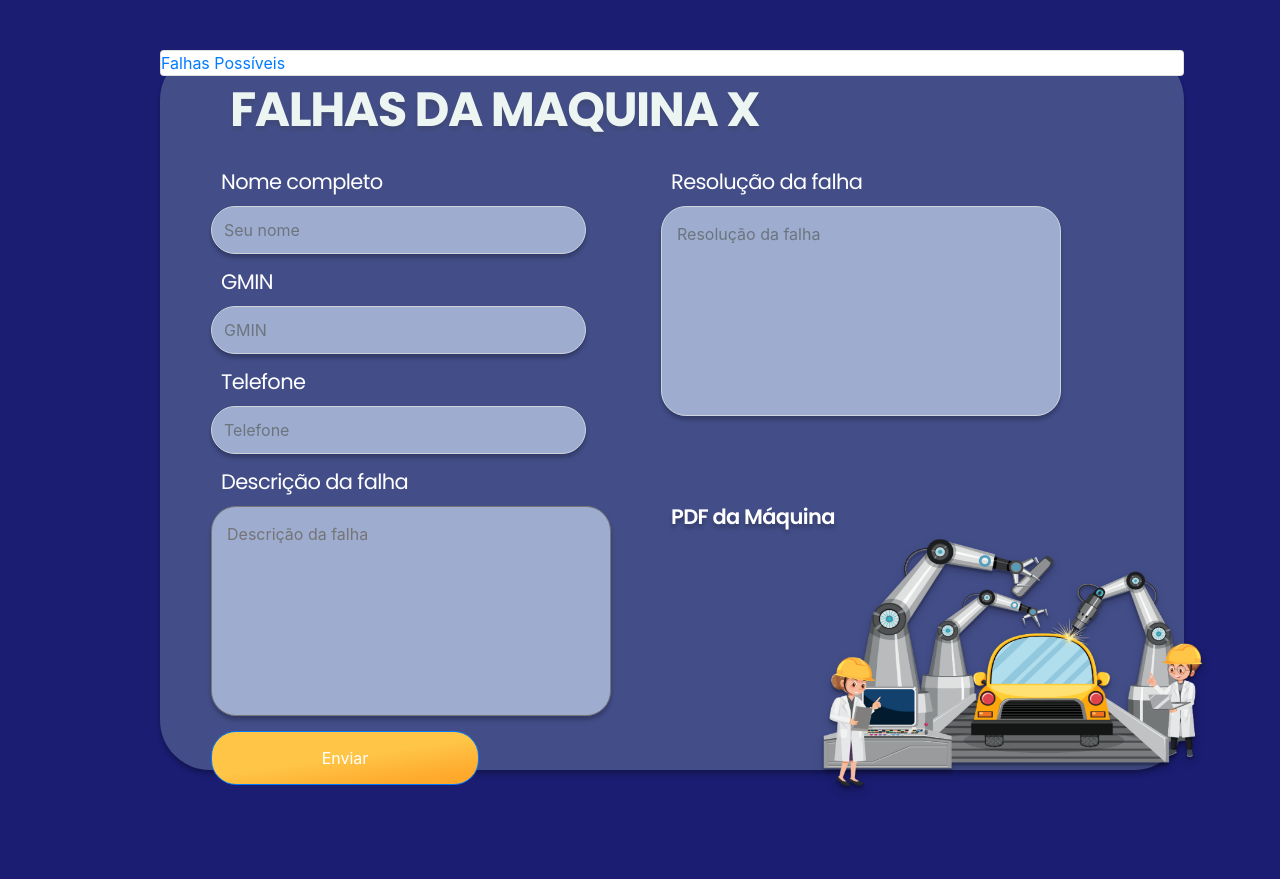
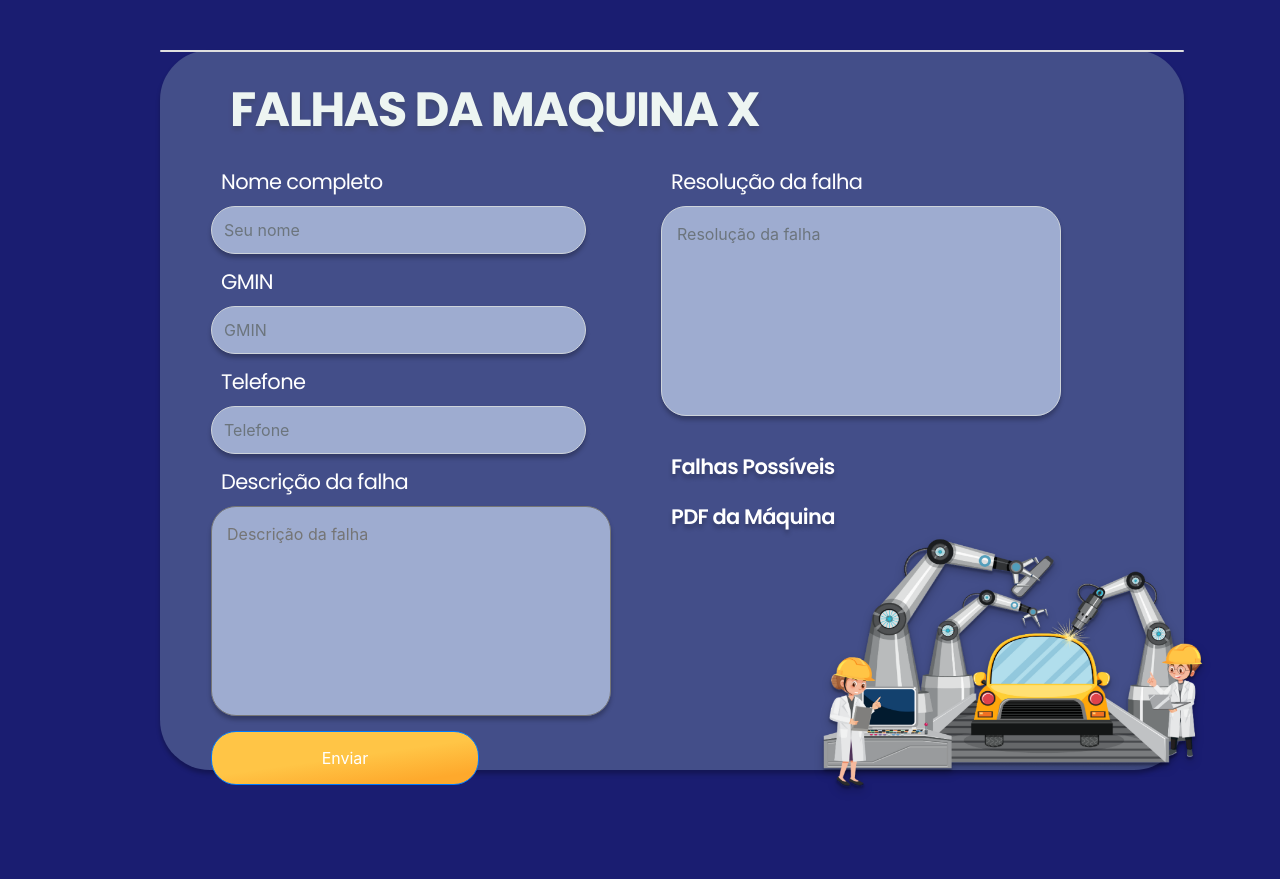
Before and after one commit to sbieel/sbieel.github.io, a plain HTML site: page index.html in a window 1280 px wide. Drawn offline with Linux system fonts and the light colour scheme.

Commit message:
Update index.css

```diff
--- a/css/index.css
+++ b/css/index.css
@@ -220,7 +220,7 @@ color: #FFFFFF;
 
 text-shadow: 0px 4px 4px rgba(0, 0, 0, 0.25);
 }
-#falhacomum{
+#falhapdf{
         position: absolute;
 width: 204px;
 height: 32px;
```
